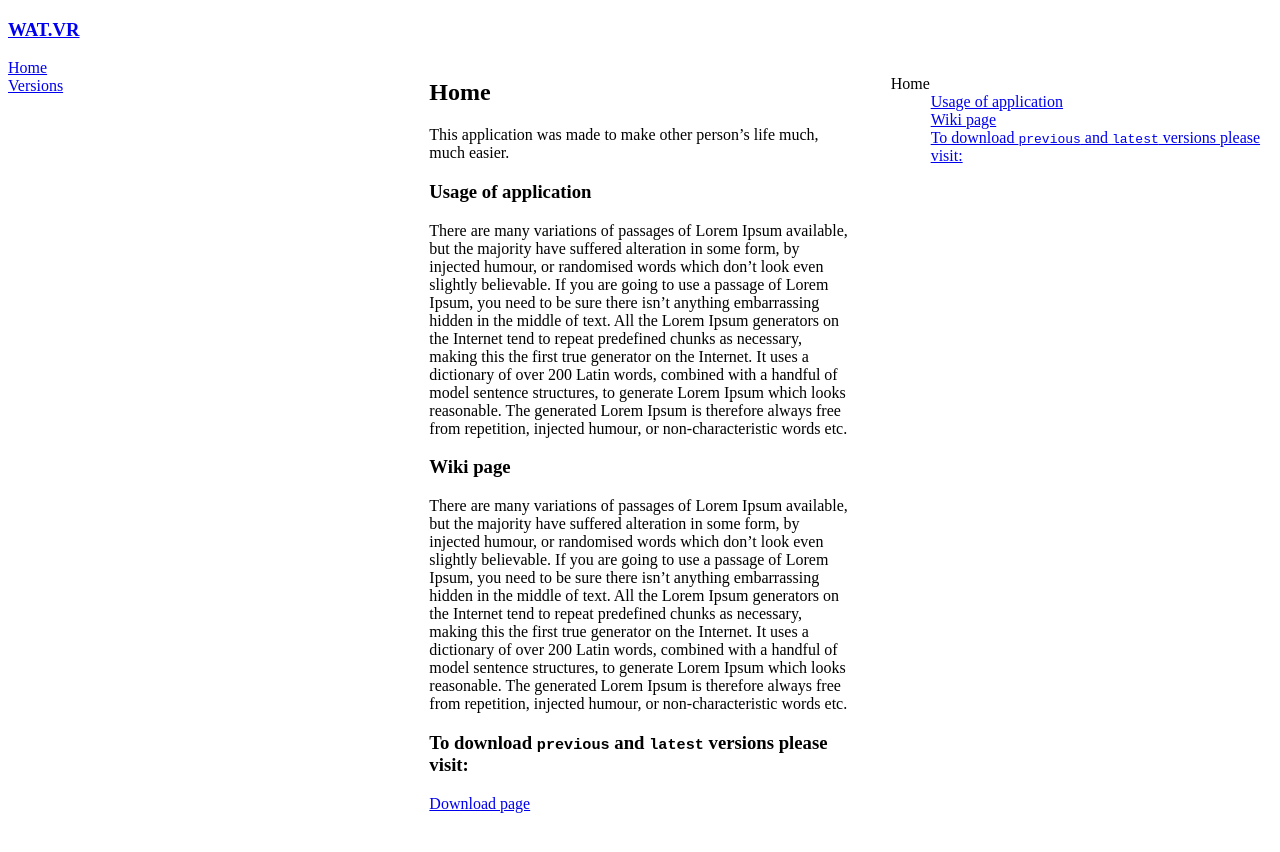
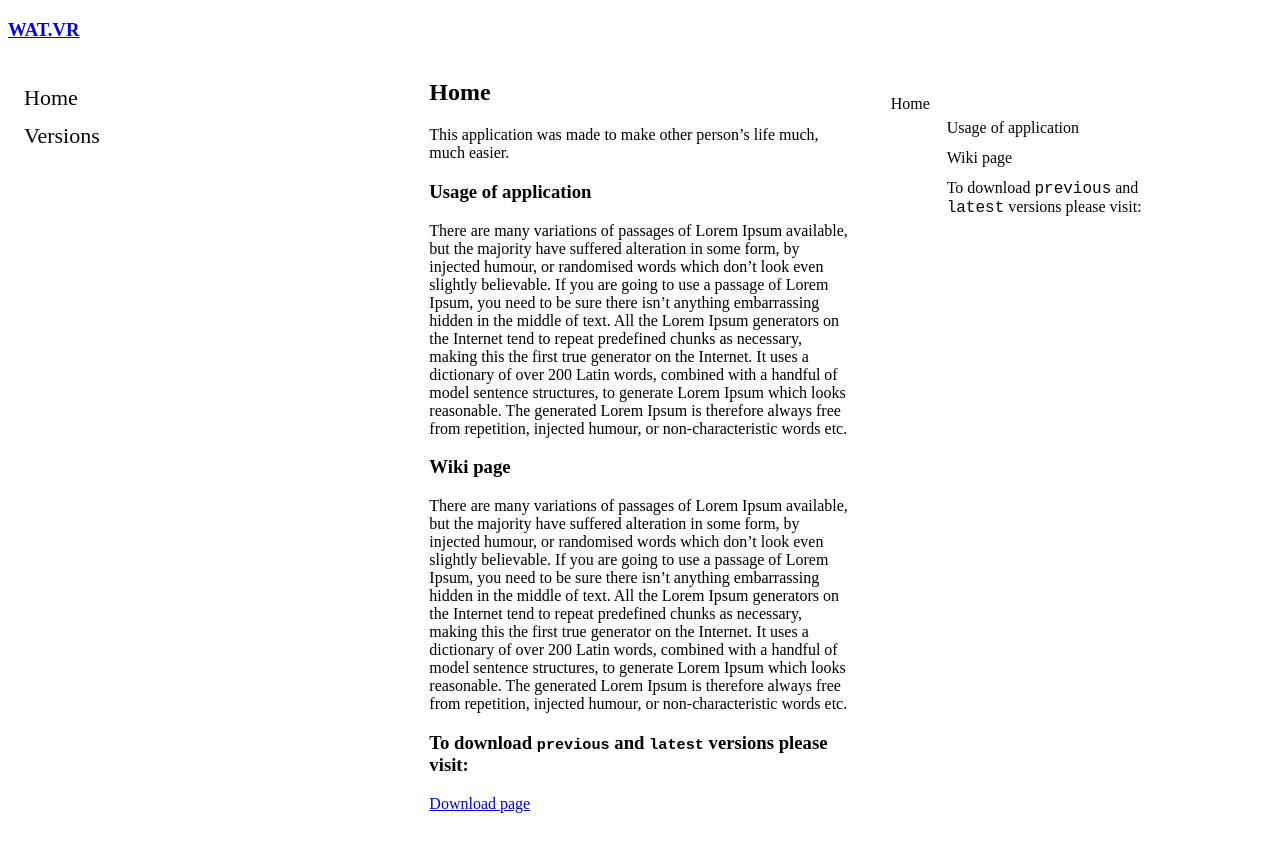
Before and after one commit to zozobalogh0817/zocs, a Jekyll site: the page built from home.md, in a window 1280 px wide. Shown: the top 852 px of the page. Built offline with Jekyll 4.4.1, drawn with Linux system fonts in a browser that asks for light colours.

Commit message:
feat: fix wiki-theme build bug

```diff
--- a/_layouts/default.html
+++ b/_layouts/default.html
@@ -63,11 +63,56 @@
         grid-template-columns: 1fr 1fr 1fr; /*fraction*/
     }
 
-    @media (max-width: 768px) {
-        /*breakpoint*/
+    @media (max-width: 768px) { /*breakpoint*/
         .wrapper {
             grid-template-columns: none;
         }
+    }
+    .sidenav {
+        height: 100%;
+        width: 300px;
+        z-index: 1;
+        top: 0;
+        left: 0;
+        background-color: rgb(255, 255, 255);
+        overflow-x: hidden;
+        padding-top: 20px;
+    }
+
+    .sidenav a {
+        padding: 6px 8px 6px 16px;
+        text-decoration: none;
+        font-size: 22px;
+        color: rgba(3, 3, 3, 0.99);
+        display: block;
+    }
+
+    .sidenav a:hover {
+        color: rgb(62, 62, 62);
+    }
+
+    .toc_content_sidenav {
+        height: 100%;
+        width: 300px;
+        list-style: none;
+        top: 0;
+        right: 0;
+        z-index: 1;
+        overflow-x: hidden;
+        padding-top: 20px;
+        background-color: rgb(255, 255, 255);
+    }
+
+    .toc_content_sidenav a {
+        padding: 6px 8px 6px 16px;
+        text-decoration: none;
+        font-size: 16px;
+        color: rgba(3, 3, 3, 0.99);
+        display: block;
+    }
+
+    .toc_content_sidenav a:hover {
+        color: rgb(62, 62, 62);
     }
 
     .toc_content_sidenav ul {
```
